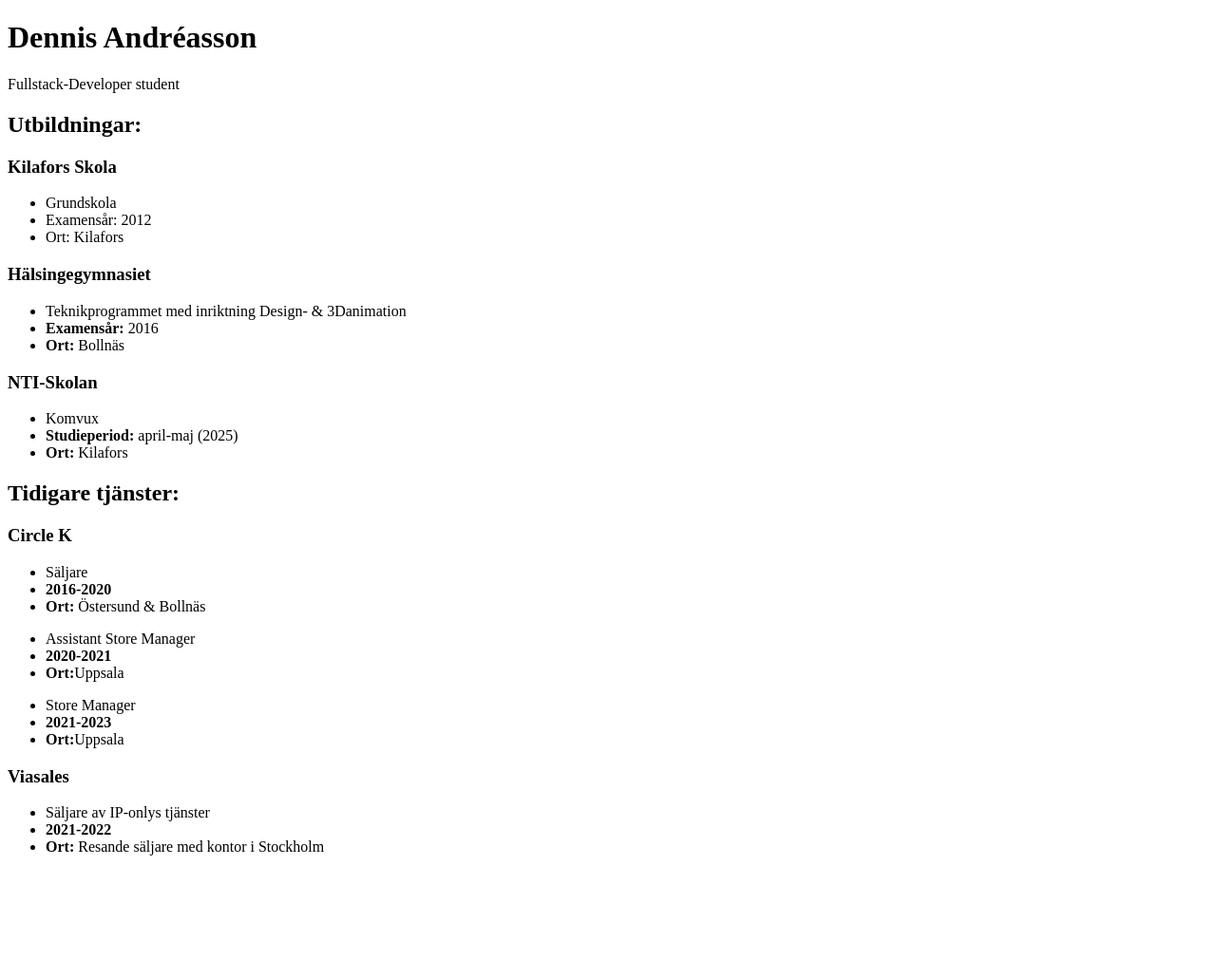
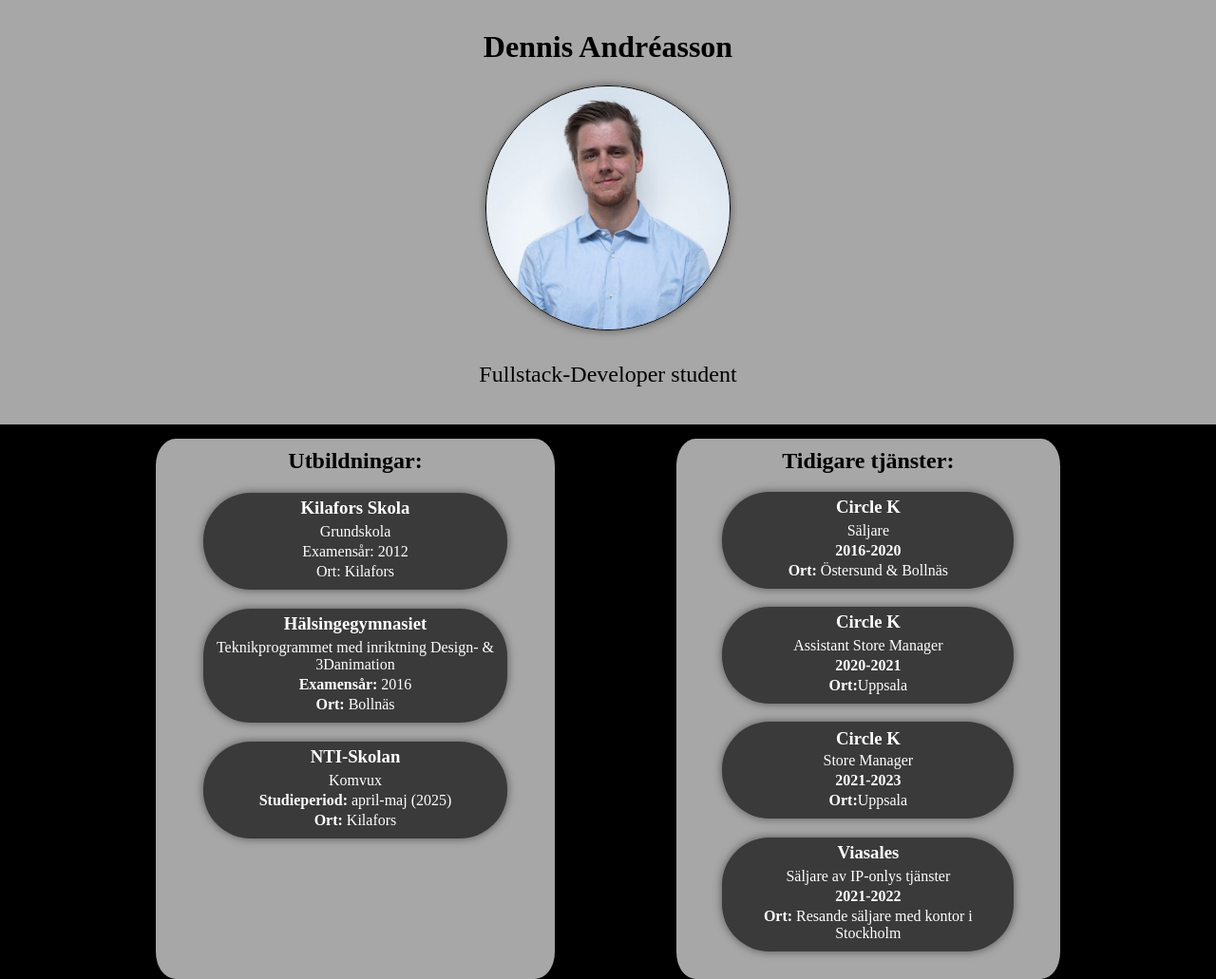
Before and after one commit to DenkenAndreasson/portfolio-project, a plain HTML site: page index.html in a window 1280 px wide. Shown: the whole page at 95% size. Before the commit the page ends 917 px from the top, so only its background shows below. Drawn offline with Linux system fonts and the light colour scheme; a web font is replaced by a local one.

Commit message:
Data input and css styling

```diff
--- a/css/style.css
+++ b/css/style.css
@@ -0,0 +1,81 @@
+body {
+    margin: 0;
+    font-family: faustina;
+}
+
+header {
+    background-color: rgb(167, 167, 167);
+    text-align: center;
+    align-items;
+    width: 100%;
+    height: 10%;
+    padding: 10px 0;
+}
+
+h3 {
+    margin: 0;
+    padding: 0;
+}
+
+h2 {
+    margin: 0;
+    padding: 0;
+    color: black;
+}
+
+#profilbild {
+    height: 20%;
+    width: 20%;
+    border-radius: 50%;
+    border: 1px solid black;
+    box-shadow: 0 0 10px rgba(0,0,0,0.5);
+}
+
+#description {
+    font-size: 24px;
+    padding: 5px 0;
+}
+
+.columns {
+    margin-top: 0;
+    margin-bottom: 0;
+    margin-right: 0;
+    margin-left: 0;
+    background-color: rgb(0, 0, 0);
+    display: flex;
+    justify-content: center;
+    text-align: center;
+    padding: 15px 0;
+}
+
+.experiences {
+    background-color: rgb(167, 167, 167);
+    padding: 10px;
+    border-radius: 5%;
+    min-width: 30%;
+    max-width: 40%;
+    margin: 0 5% 0 5%;
+    color: rgb(255, 255, 255);
+}
+
+ul {
+    padding: 2px 0;
+    margin: 0;
+}
+
+li {
+    list-style-type: none;
+    margin: 3px 10px;
+    padding: 0;
+}
+
+
+.object {
+    text-align: center;
+    background-color: rgb(58, 58, 58);
+    width: 80%;
+    margin: 5% auto;
+    border-radius: 50px;
+    padding: 5px 0;
+    box-shadow: 0 0 10px rgba(0,0,0,0.5);
+}
--- a/index.html
+++ b/index.html
@@ -5,18 +5,24 @@
     <meta name="viewport" content="width=device-width, initial-scale=1.0">
     <title>Min Profil</title>
     <link rel="stylesheet" href="css/style.css">
+
+<link rel="preconnect" href="https://fonts.googleapis.com">
+<link rel="preconnect" href="https://fonts.gstatic.com" crossorigin>
+<link href="https://fonts.googleapis.com/css2?family=Faustina:ital,wght@0,300..800;1,300..800&family=Roboto:ital,wght@0,100..900;1,100..900&display=swap" rel="stylesheet">
+
 </head>
 <body>
     <header>
         <h1>Dennis Andréasson</h1>
-        <p>Fullstack-Developer student</p>
+        <img src="/img/profile.jpg" alt="profilbild" id="profilbild">
+        <p id="description">Fullstack-Developer student</p>
     </header>
     <main>
-        <div>
+        <div class="columns">
 
-            <section>
+            <section class="experiences">
                 <h2>Utbildningar:</h2>
-                    <article>
+                    <article class="object">
                         <h3>Kilafors Skola</h3>
                             <ul>
                                 <li>Grundskola</li>
@@ -25,7 +31,7 @@
                             </ul>
                     </article>
 
-                    <article>
+                    <article class="object">
                         <h3>Hälsingegymnasiet</h3>
                             <ul>
                                 <li>Teknikprogrammet med inriktning Design- & 3Danimation</li>
@@ -34,7 +40,7 @@
                             </ul>
                     </article>
 
-                    <article>
+                    <article class="object">
                         <h3>NTI-Skolan</h3>
                                 <ul>
                                     <li>Komvux</li>
@@ -44,9 +50,9 @@
                     </article>
             </section>
 
-            <section>
+            <section class="experiences">
                 <h2>Tidigare tjänster:</h2>
-                    <article>
+                    <article class="object">
                         <h3>Circle K</h3>
                         <ul>
                             <li>Säljare</li>
@@ -55,7 +61,8 @@
                         </ul>
                     </article>
 
-                    <article>
+                    <article class="object">
+                        <h3>Circle K</h3>
                         <ul>
                             <li>Assistant Store Manager</li>
                             <li><b>2020-2021</b></li>
@@ -63,15 +70,16 @@
                         </ul>
                     </article>
 
-                    <article>
+                    <article class="object">
                         <ul>
+                        <h3>Circle K</h3>
                         <li>Store Manager</li>
                                 <li><b>2021-2023</b></li>
                                 <li><b>Ort:</b>Uppsala</li>
                             </ul>
                     </article>
 
-                    <article>
+                    <article class="object">
                         <h3>Viasales</h3>
                             <ul>
                                 <li>Säljare av IP-onlys tjänster</li>
```
Also changed, not shown: img/profile.jpg (added). Lines whose indentation alone changed are shown as unchanged.
